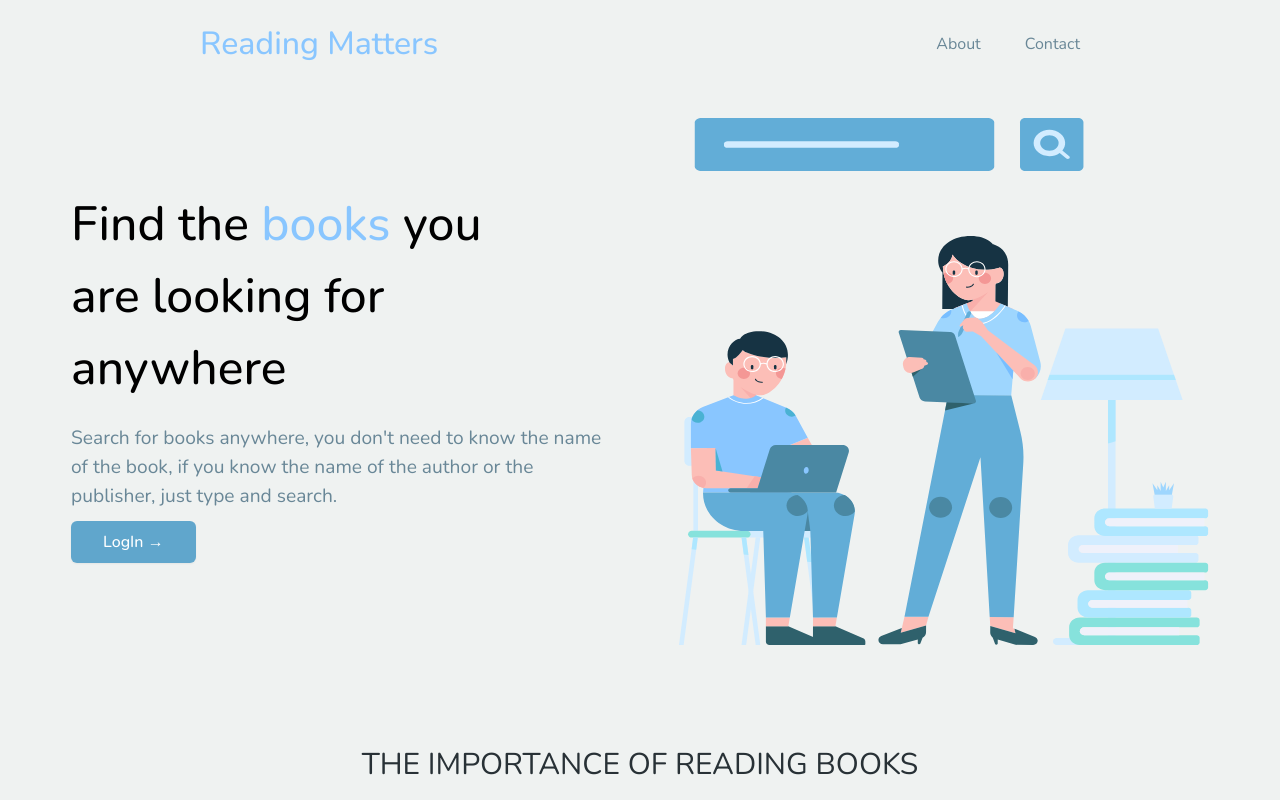
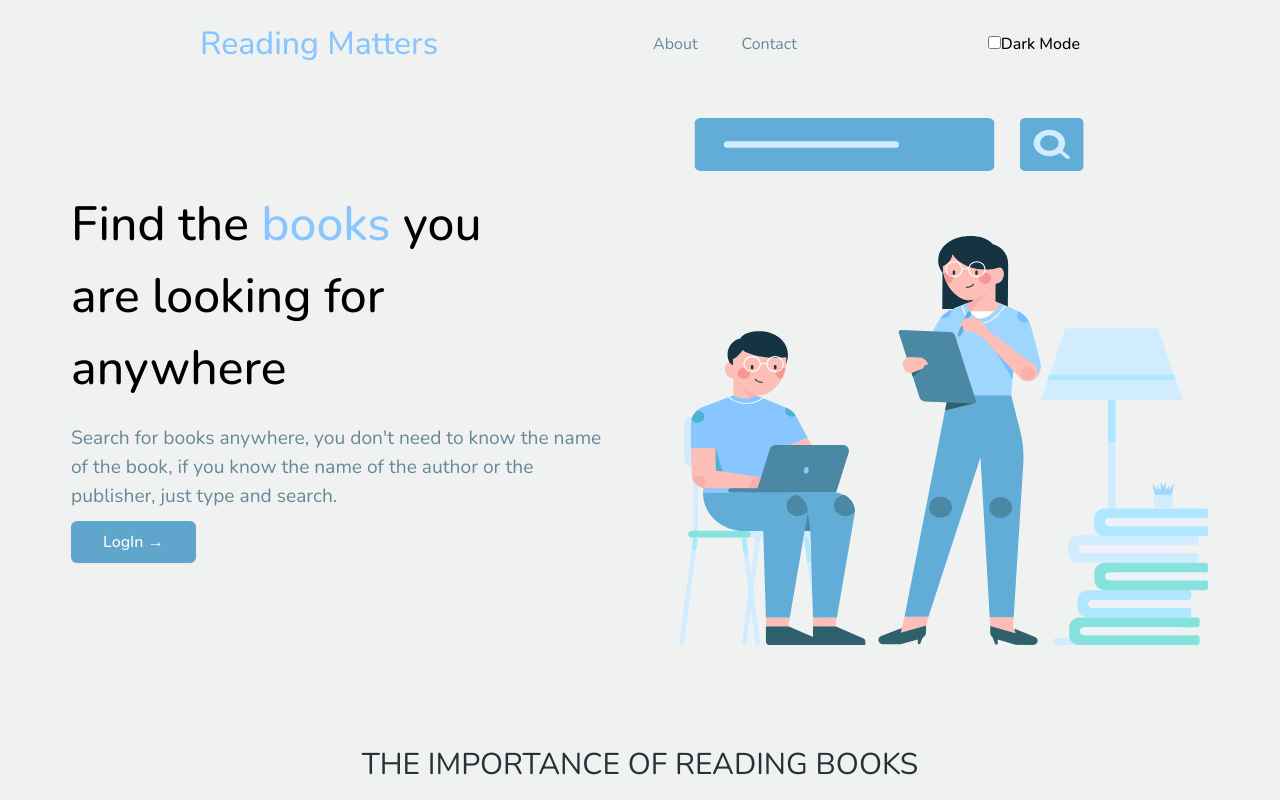
Before and after one commit to ishitaraina1807/Reading-Matters, a React (Vite) app: page / in a window 1280 px wide. Shown: the top 800 px of the page. Built offline with nearby package versions, Linux system fonts and the light colour scheme; no server answers; the HTML template or start-up script is replaced by a standard one.

Commit message:
added night mode

```diff
--- a/src/components/NavBar.jsx
+++ b/src/components/NavBar.jsx
@@ -1,7 +1,7 @@
-import { useState } from 'react';
+import React, { useState } from 'react';
 import { Link } from 'react-router-dom';
 
-export default function NavBar() {
+export default function NavBar({ toggleDarkMode, isDarkMode }) {
   const [isMenuOpen, setIsMenuOpen] = useState(false);
 
   const toggleMenu = () => {
@@ -27,6 +27,15 @@ export default function NavBar() {
           <div className="bar"></div>
           <div className="bar"></div>
         </div>
+        <div className="dark-mode-switch">
+          <input
+            type="checkbox"
+            id="dark-mode-switch"
+            checked={isDarkMode}
+            onChange={toggleDarkMode}
+          />
+          <label htmlFor="dark-mode-switch">Dark Mode</label>
+        </div>
       </nav>
     </div>
   );
```
